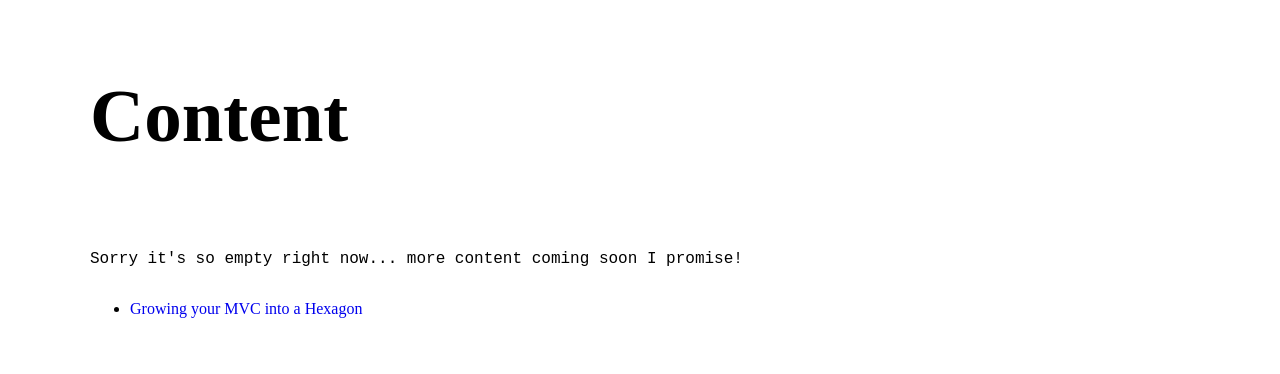
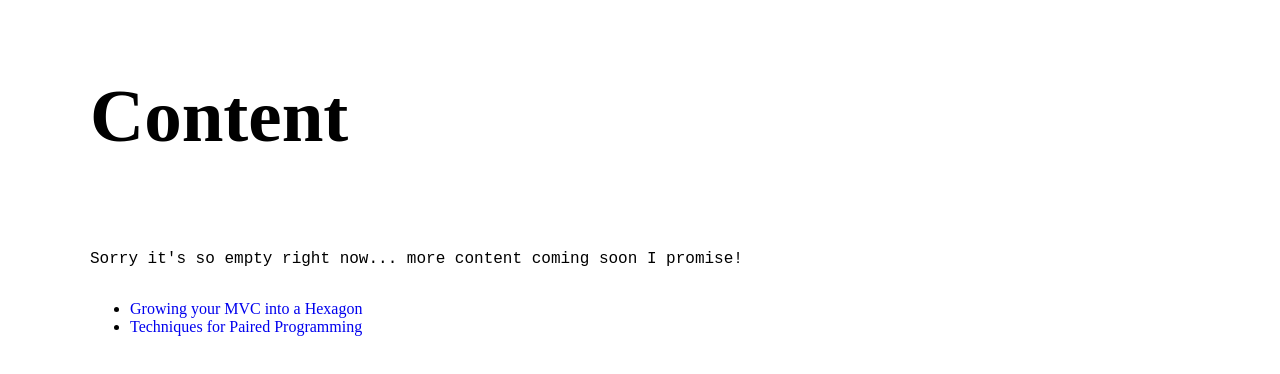
Before and after one commit to MihaiOnSoftware/personal-resume, a website: page src/content.html in a window 1280 px wide. Shown: the part 84-458 px from the top of the page. Drawn offline with Linux system fonts and the light colour scheme.

Commit message:
Adding pair programming techniques to content list

```diff
--- a/src/content.html
+++ b/src/content.html
@@ -101,6 +101,7 @@
       <div>
           <ul>
               <li><a href="content/presentations/mvc-hexagon/presentation.html">Growing your MVC into a Hexagon</a></li>
+              <li><a href="content/presentations/pairing-techniques/presentation.html">Techniques for Paired Programming</a></li>
           </ul>
       </div>
     </div>
```
